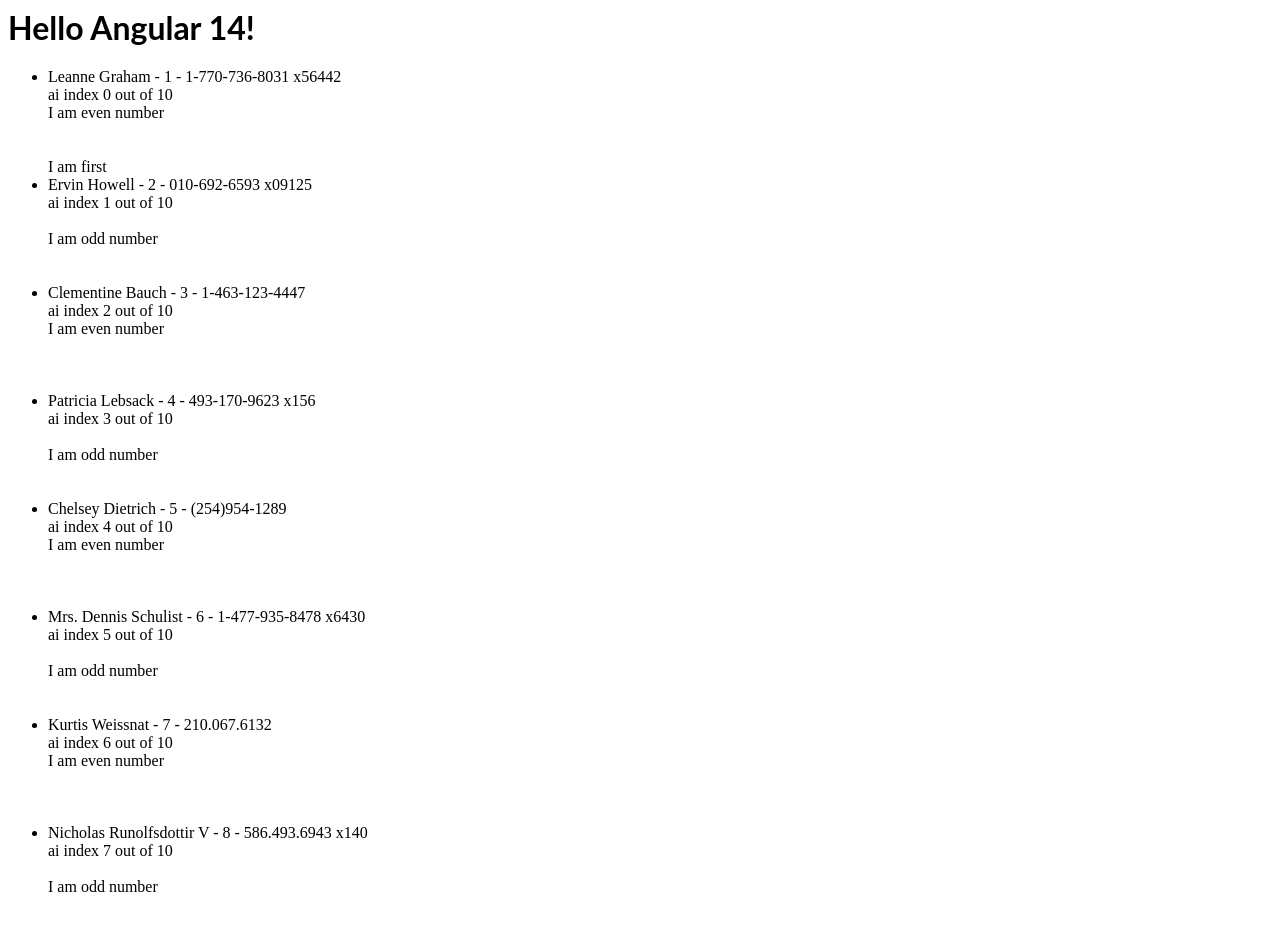
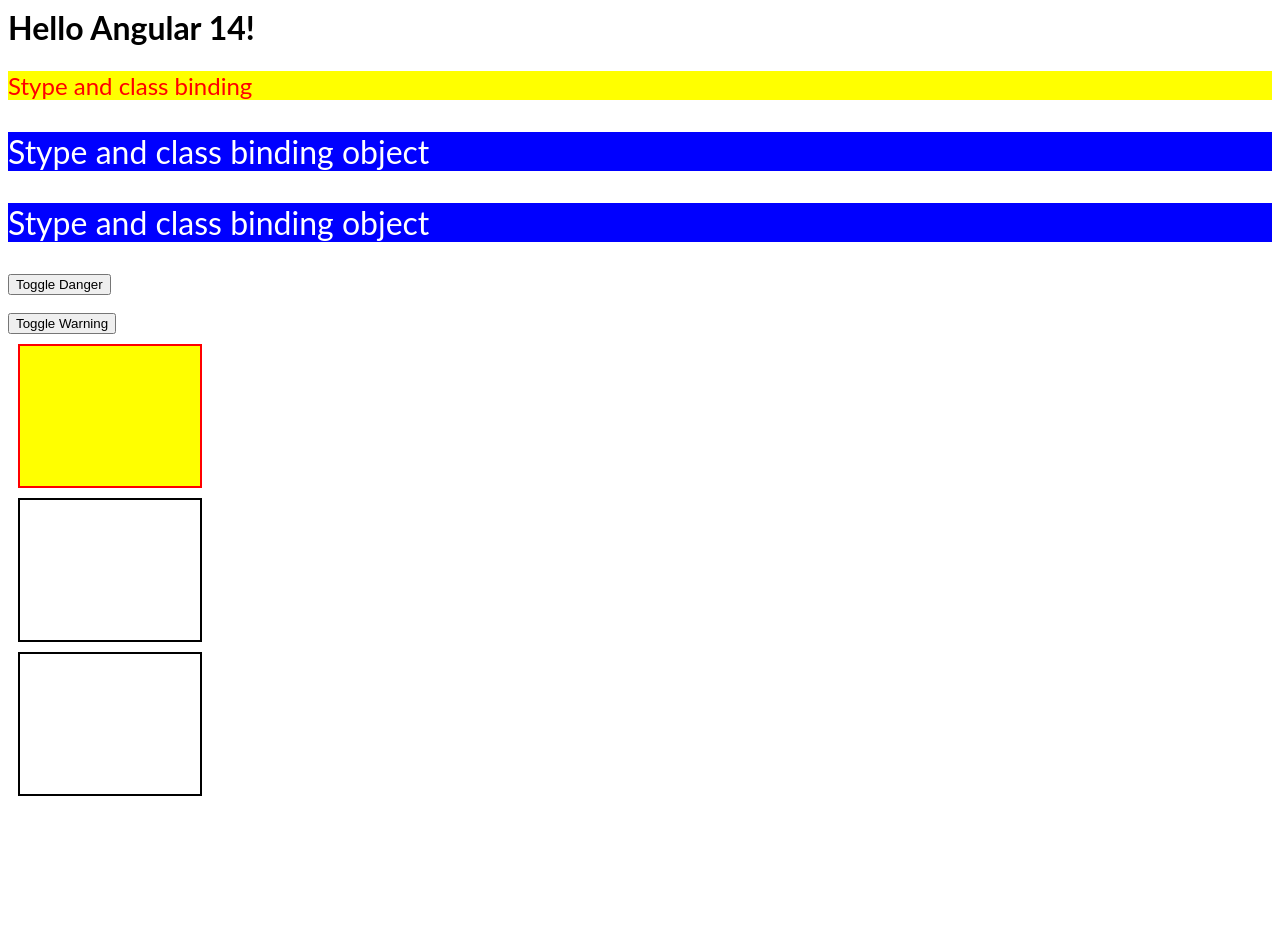
Before and after one commit to phuongnguyen12it/angular-study, an Angular app: page / in a window 1280 px wide. Shown: the top 932 px of the page. After the commit the page ends 806 px from the top, so only its background shows below. Built offline with nearby package versions, Linux system fonts and the light colour scheme.

Commit message:
4 files modified

```diff
--- a/src/app/app.component.css
+++ b/src/app/app.component.css
@@ -5,3 +5,19 @@
 .right-margin {
   margin-right: 15px;
 }
+
+.box {
+  width: 100px;
+  height: 100px;
+  padding: 20px 40px;
+  margin: 10px;
+  border: 2px solid black;
+}
+
+.red-border {
+  border: 2px solid red;
+}
+
+.yellow-background {
+  background: yellow;
+}
--- a/src/app/app.component.html
+++ b/src/app/app.component.html
@@ -1,64 +1,36 @@
-<hello name="{{ name }}"></hello>
+<hello [name]="name"></hello>
+<p
+  [style.color]="'red'"
+  [style.backgroundColor]="'yellow'"
+  [style.fontSize.rem]="1.5"
+>
+  Stype and class binding
+</p>
 
-<!--
-  $implicit: T: The value of the individual items in the iterable (ngForOf).
-  ngForOf: NgIterable<T>: The value of the iterable expression. Useful when the expression is more complex then a property access, for example when using the async pipe (userStreams | async).
-  index: number: The index of the current item in the iterable.
-  count: number: The length of the iterable.
-  first: boolean: True when the item is the first item in the iterable.
-  last: boolean: True when the item is the last item in the iterable.
-  even: boolean: True when the item has an even index in the iterable.
-  odd: boolean: True when the item has an odd index in the iterable.
- -->
+<p [style]="{ color: 'white', backgroundColor: 'blue', fontSize: '2rem' }">
+  Stype and class binding object
+</p>
 
-<ul>
-  <ng-container *ngIf="users.length > 0; else noUsers">
-    <li
-      *ngFor="
-        let u of users;
-        index as idx;
-        count as total;
-        first as isFirst;
-        last as isLast;
-        even as isEven;
-        odd as isOdd
-      "
-    >
-      <span>{{ u.name }} - {{ u.id }} - {{ u.phone }}</span> <br />
-      <span>ai index {{ idx }} out of {{ total }}</span> <br />
-      <span *ngIf="isEven">I am even number</span> <br />
-      <span *ngIf="isOdd">I am odd number</span><br />
-      <span *ngIf="isLast">I am last</span><br />
-      <span *ngIf="isFirst">I am first</span> <br />
-    </li>
-  </ng-container>
-  <ng-template #noUsers>No user</ng-template>
-</ul>
+<p
+  [style.--text-color]="isDanger ? 'red' : 'white'"
+  [style]="{
+    color: 'var(--text-color)',
+    backgroundColor: 'blue',
+    fontSize: '2rem'
+  }"
+>
+  Stype and class binding object
+</p>
 
-<!-- <ul>
-  <ng-template
-    ngFor
-    [ngForOf]="users"
-    let-u
-    let-idx="index"
-    let-total="count"
-    let-isFirst="first"
-    let-isLast="last"
-    let-isEven="even"
-    let-isOdd="odd"
-  >
-    <li>
-      <span>{{ u.name }}-{{ u.id }}-{{ u.phone }}</span
-      ><br />
-      <span>ai index {{ idx }} out of {{ total }}</span> <br />
-      <span *ngIf="isEven">I am even number</span> <br />
-      <span *ngIf="isOdd">I am odd number</span><br />
-      <span *ngIf="isLast">I am last</span><br />
-      <span *ngIf="isFirst">I am first</span> <br />
-    </li>
-  </ng-template>
-</ul> -->
-
-<button *ngFor="let tag of tags; last as isLast" [class.right-margin]="!isLast">
-  {{ tag }}
-</button>
+<button (click)="isDanger = !isDanger">Toggle Danger</button> <br /><br />
+<button (click)="isWarning = !isWarning">Toggle Warning</button>
+<div class="box" [class]="['red-border', 'yellow-background']"></div>
+<div
+  class="box"
+  [class.red-border]="isDanger"
+  [class.yellow-background]="isWarning"
+></div>
+<div
+  class="box"
+  [class]="{ 'red-border': isDanger, 'yellow-background': isWarning }"
+></div>
--- a/src/app/app.component.ts
+++ b/src/app/app.component.ts
@@ -8,238 +8,6 @@
 export class AppComponent {
   name = 'Angular ' + VERSION.major;
   show = false;
-  users = [
-    {
-      id: 1,
-      name: 'Leanne Graham',
-      username: 'Bret',
-      email: 'Sincere@april.biz',
-      address: {
-        street: 'Kulas Light',
-        suite: 'Apt. 556',
-        city: 'Gwenborough',
-        zipcode: '92998-3874',
-        geo: {
-          lat: '-37.3159',
-          lng: '81.1496',
-        },
-      },
-      phone: '1-770-736-8031 x56442',
-      website: 'hildegard.org',
-      company: {
-        name: 'Romaguera-Crona',
-        catchPhrase: 'Multi-layered client-server neural-net',
-        bs: 'harness real-time e-markets',
-      },
-    },
-    {
-      id: 2,
-      name: 'Ervin Howell',
-      username: 'Antonette',
-      email: 'Shanna@melissa.tv',
-      address: {
-        street: 'Victor Plains',
-        suite: 'Suite 879',
-        city: 'Wisokyburgh',
-        zipcode: '90566-7771',
-        geo: {
-          lat: '-43.9509',
-          lng: '-34.4618',
-        },
-      },
-      phone: '010-692-6593 x09125',
-      website: 'anastasia.net',
-      company: {
-        name: 'Deckow-Crist',
-        catchPhrase: 'Proactive didactic contingency',
-        bs: 'synergize scalable supply-chains',
-      },
-    },
-    {
-      id: 3,
-      name: 'Clementine Bauch',
-      username: 'Samantha',
-      email: 'Nathan@yesenia.net',
-      address: {
-        street: 'Douglas Extension',
-        suite: 'Suite 847',
-        city: 'McKenziehaven',
-        zipcode: '59590-4157',
-        geo: {
-          lat: '-68.6102',
-          lng: '-47.0653',
-        },
-      },
-      phone: '1-463-123-4447',
-      website: 'ramiro.info',
-      company: {
-        name: 'Romaguera-Jacobson',
-        catchPhrase: 'Face to face bifurcated interface',
-        bs: 'e-enable strategic applications',
-      },
-    },
-    {
-      id: 4,
-      name: 'Patricia Lebsack',
-      username: 'Karianne',
-      email: 'Julianne.OConner@kory.org',
-      address: {
-        street: 'Hoeger Mall',
-        suite: 'Apt. 692',
-        city: 'South Elvis',
-        zipcode: '53919-4257',
-        geo: {
-          lat: '29.4572',
-          lng: '-164.2990',
-        },
-      },
-      phone: '493-170-9623 x156',
-      website: 'kale.biz',
-      company: {
-        name: 'Robel-Corkery',
-        catchPhrase: 'Multi-tiered zero tolerance productivity',
-        bs: 'transition cutting-edge web services',
-      },
-    },
-    {
-      id: 5,
-      name: 'Chelsey Dietrich',
-      username: 'Kamren',
-      email: 'Lucio_Hettinger@annie.ca',
-      address: {
-        street: 'Skiles Walks',
-        suite: 'Suite 351',
-        city: 'Roscoeview',
-        zipcode: '33263',
-        geo: {
-          lat: '-31.8129',
-          lng: '62.5342',
-        },
-      },
-      phone: '(254)954-1289',
-      website: 'demarco.info',
-      company: {
-        name: 'Keebler LLC',
-        catchPhrase: 'User-centric fault-tolerant solution',
-        bs: 'revolutionize end-to-end systems',
-      },
-    },
-    {
-      id: 6,
-      name: 'Mrs. Dennis Schulist',
-      username: 'Leopoldo_Corkery',
-      email: 'Karley_Dach@jasper.info',
-      address: {
-        street: 'Norberto Crossing',
-        suite: 'Apt. 950',
-        city: 'South Christy',
-        zipcode: '23505-1337',
-        geo: {
-          lat: '-71.4197',
-          lng: '71.7478',
-        },
-      },
-      phone: '1-477-935-8478 x6430',
-      website: 'ola.org',
-      company: {
-        name: 'Considine-Lockman',
-        catchPhrase: 'Synchronised bottom-line interface',
-        bs: 'e-enable innovative applications',
-      },
-    },
-    {
-      id: 7,
-      name: 'Kurtis Weissnat',
-      username: 'Elwyn.Skiles',
-      email: 'Telly.Hoeger@billy.biz',
-      address: {
-        street: 'Rex Trail',
-        suite: 'Suite 280',
-        city: 'Howemouth',
-        zipcode: '58804-1099',
-        geo: {
-          lat: '24.8918',
-          lng: '21.8984',
-        },
-      },
-      phone: '210.067.6132',
-      website: 'elvis.io',
-      company: {
-        name: 'Johns Group',
-        catchPhrase: 'Configurable multimedia task-force',
-        bs: 'generate enterprise e-tailers',
-      },
-    },
-    {
-      id: 8,
-      name: 'Nicholas Runolfsdottir V',
-      username: 'Maxime_Nienow',
-      email: 'Sherwood@rosamond.me',
-      address: {
-        street: 'Ellsworth Summit',
-        suite: 'Suite 729',
-        city: 'Aliyaview',
-        zipcode: '45169',
-        geo: {
-          lat: '-14.3990',
-          lng: '-120.7677',
-        },
-      },
-      phone: '586.493.6943 x140',
-      website: 'jacynthe.com',
-      company: {
-        name: 'Abernathy Group',
-        catchPhrase: 'Implemented secondary concept',
-        bs: 'e-enable extensible e-tailers',
-      },
-    },
-    {
-      id: 9,
-      name: 'Glenna Reichert',
-      username: 'Delphine',
-      email: 'Chaim_McDermott@dana.io',
-      address: {
-        street: 'Dayna Park',
-        suite: 'Suite 449',
-        city: 'Bartholomebury',
-        zipcode: '76495-3109',
-        geo: {
-          lat: '24.6463',
-          lng: '-168.8889',
-        },
-      },
-      phone: '(775)976-6794 x41206',
-      website: 'conrad.com',
-      company: {
-        name: 'Yost and Sons',
-        catchPhrase: 'Switchable contextually-based project',
-        bs: 'aggregate real-time technologies',
-      },
-    },
-    {
-      id: 10,
-      name: 'Clementina DuBuque',
-      username: 'Moriah.Stanton',
-      email: 'Rey.Padberg@karina.biz',
-      address: {
-        street: 'Kattie Turnpike',
-        suite: 'Suite 198',
-        city: 'Lebsackbury',
-        zipcode: '31428-2261',
-        geo: {
-          lat: '-38.2386',
-          lng: '57.2232',
-        },
-      },
-      phone: '024-648-3804',
-      website: 'ambrose.net',
-      company: {
-        name: 'Hoeger LLC',
-        catchPhrase: 'Centralized empowering task-force',
-        bs: 'target end-to-end models',
-      },
-    },
-  ];
-
-  tags = ['angular', 'typescript', '100days'];
+  isDanger = false;
+  isWarning = false;
 }
--- a/src/styles.css
+++ b/src/styles.css
@@ -1 +1,4 @@
 /* Add application styles & imports to this file! */
+:root {
+  --text-color: green;
+}
```
